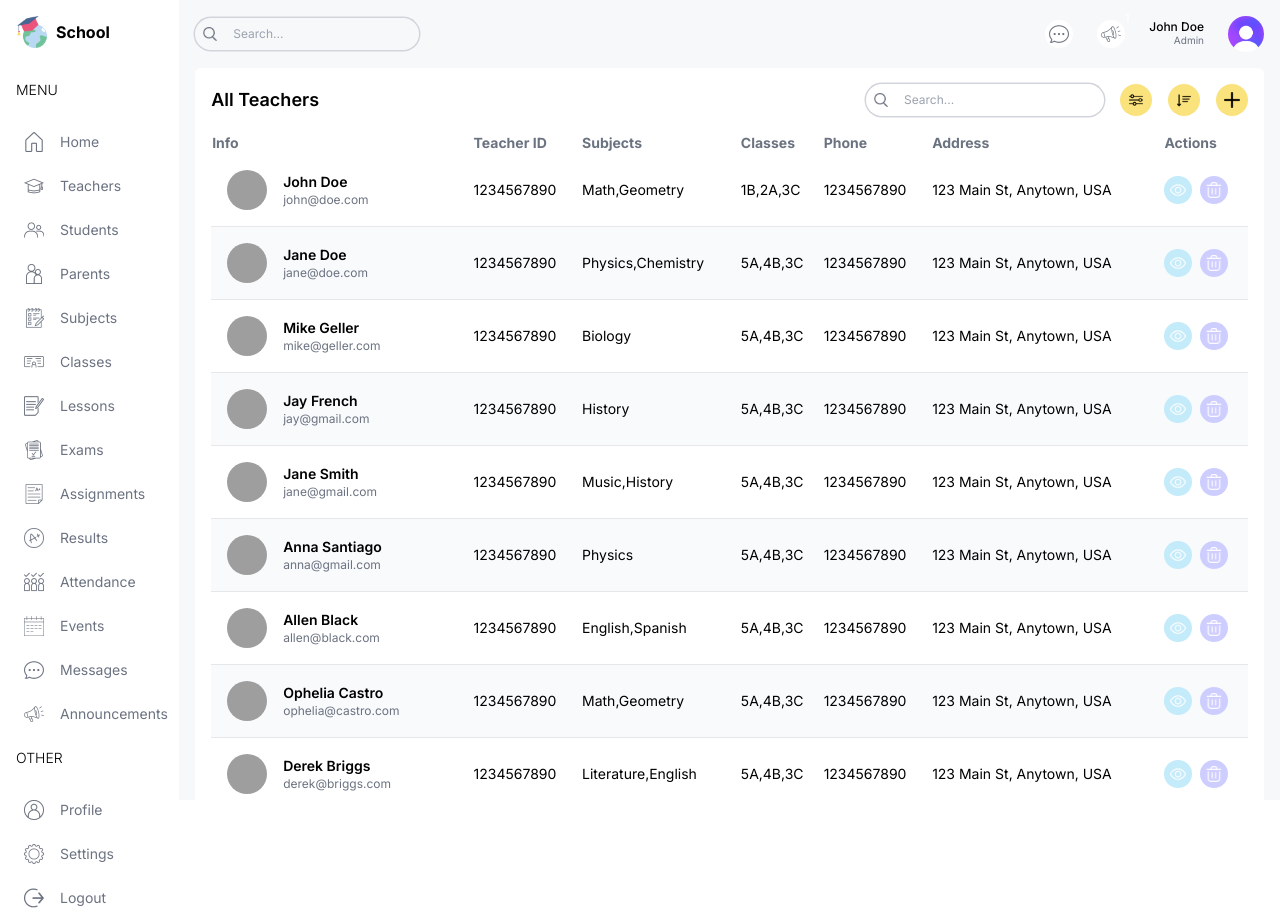
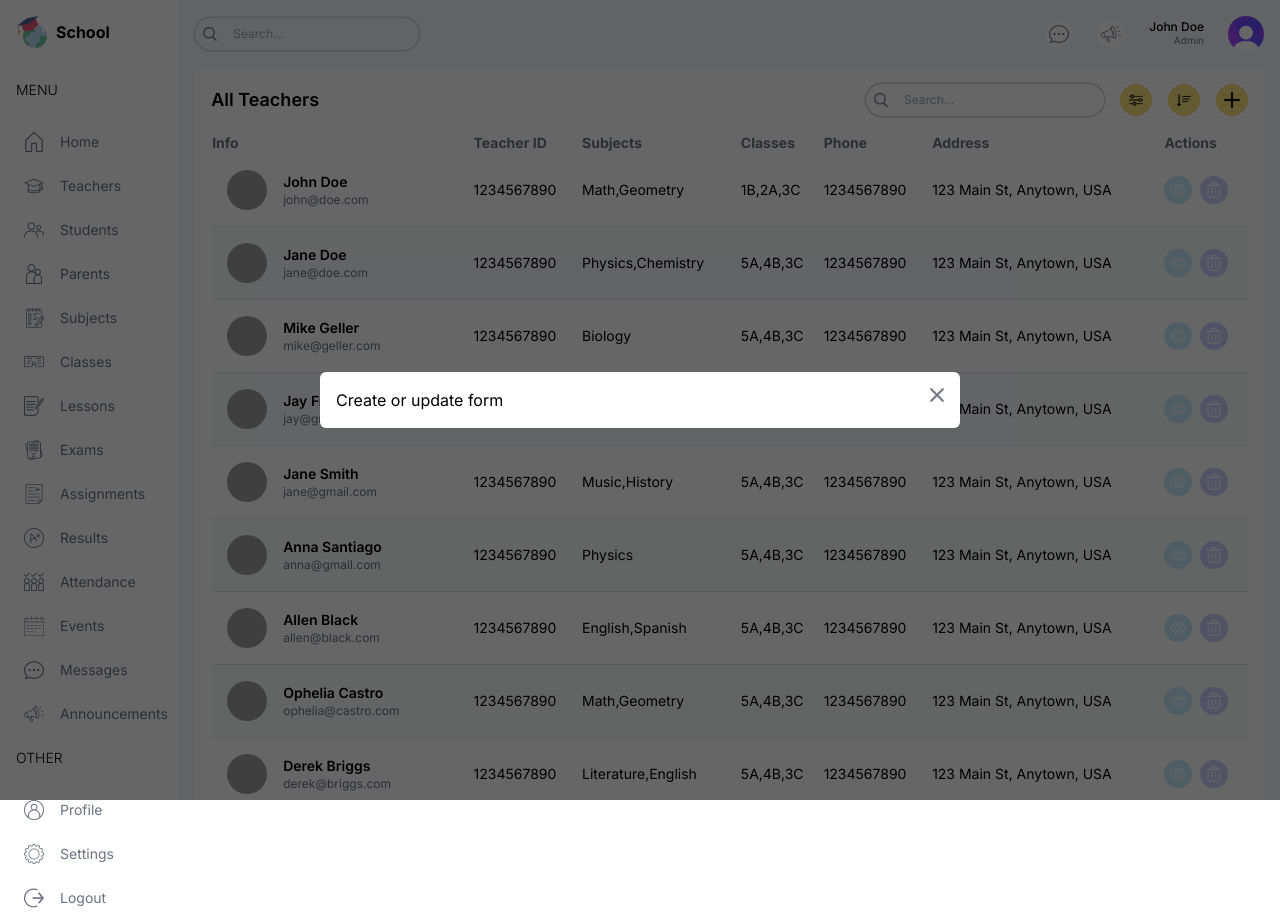
Before and after one commit to raniagh/school-management, a Next.js app: page /list/teachers in a window 1280 px wide. Both pictures are taken after a click on the button 1231 px from the left and 100 px from the top of the page. Built offline with nearby package versions, Linux system fonts and the light colour scheme; grey boxes are pictures that could not be loaded.

Commit message:
design delete form

```diff
--- a/src/components/FormModal.tsx
+++ b/src/components/FormModal.tsx
@@ -1,5 +1,7 @@
+"use client";
+
 import Image from "next/image";
-import React from "react";
+import React, { useState } from "react";
 
 const FormModal = ({
   table,
@@ -32,12 +34,47 @@
       : type === "update"
       ? "bg-sky"
       : "bg-purple";
+
+  const [open, setOpen] = useState(false);
+
+  const Form = () => {
+    return type === "delete" && id ? (
+      <form action='' className='p-4 flex flex-col gap-4'>
+        <span className='text-center font-medium'>
+          All data will be lost.Are you sure you want to delete this {table}?
+        </span>
+        <button className='bg-red-700 text-white py-2 px-4 rounded-md border-none w-max self-center'>
+          Delete
+        </button>
+      </form>
+    ) : (
+      "Create or update form"
+    );
+  };
+
   return (
-    <button
-      className={`${size} flex items-center justify-center rounded-full ${bgColor} `}
-    >
-      <Image src={`/${type}.png`} alt='' height={16} width={16} />
-    </button>
+    <>
+      <button
+        className={`${size} flex items-center justify-center rounded-full ${bgColor} `}
+        onClick={() => setOpen(true)}
+      >
+        <Image src={`/${type}.png`} alt='' height={16} width={16} />
+      </button>
+
+      {open && (
+        <div className='w-screen h-screen absolute left-0 top-0 bg-black bg-opacity-60 z-50 flex items-center justify-center'>
+          <div className='bg-white p-4 rounded-md relative w-[90%] md:w-[70%] lg:w-[60%] xl:w-[50%] 2xl:w-[40%] '>
+            <Form />
+            <div
+              className='absolute top-4 right-4 cursor-pointer'
+              onClick={() => setOpen(false)}
+            >
+              <Image src='/close.png' alt='' height={14} width={14} />
+            </div>
+          </div>
+        </div>
+      )}
+    </>
   );
 };
 
--- /dev/null
+++ b/src/components/forms/TeacherForm.tsx
@@ -0,0 +1,9 @@
+"use client";
+
+import React from "react";
+
+const TeacherForm = () => {
+  return <div>TeacherForm</div>;
+};
+
+export default TeacherForm;
```
